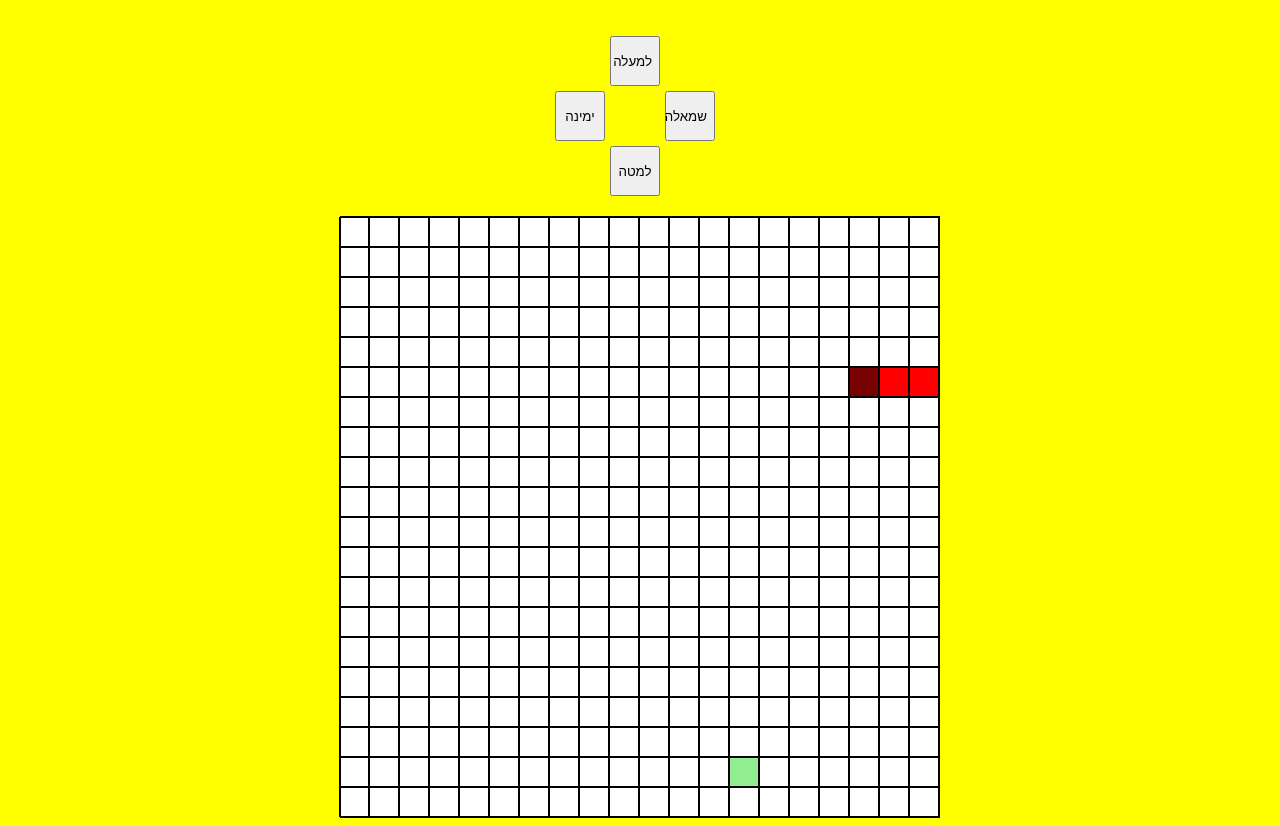
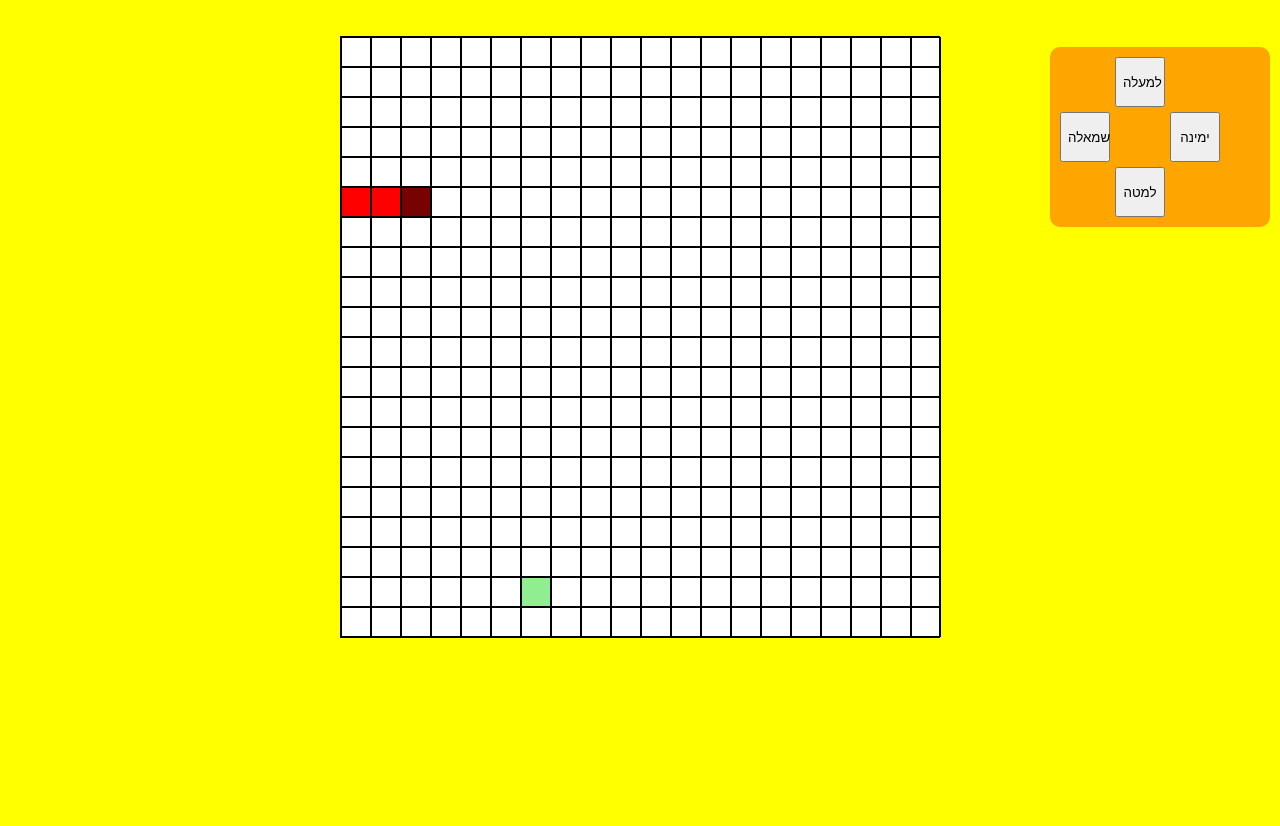
Before and after one commit to Lillianleykin22/squares.2, a plain HTML site: page snake2.html in a window 1280 px wide. Shown: the part 123-949 px from the top of the page. After the commit the page ends 800 px from the top, so only its background shows below. Drawn offline with Linux system fonts and the light colour scheme.

Commit message:
עיצוב יפה של הכפתורים

```diff
--- a/snake2.html
+++ b/snake2.html
@@ -6,7 +6,7 @@
 </head>
 <style>
     body {
-        direction: rtl;
+        direction: ltr;
             font-size: 30px;
             background-color: yellow;
         }
@@ -78,7 +78,13 @@
     }
     #controls {
         margin: 20px auto;
-        width: 150px;
+        width: 200px;
+        position: fixed;
+        top: 150px;
+        right: 10px;
+        background-color: orange;
+        border-radius: 10px;
+        padding: 10px;
         display: grid;
         grid-template-columns: repeat(3, 50px);
         grid-template-rows: repeat(3, 50px);
```
